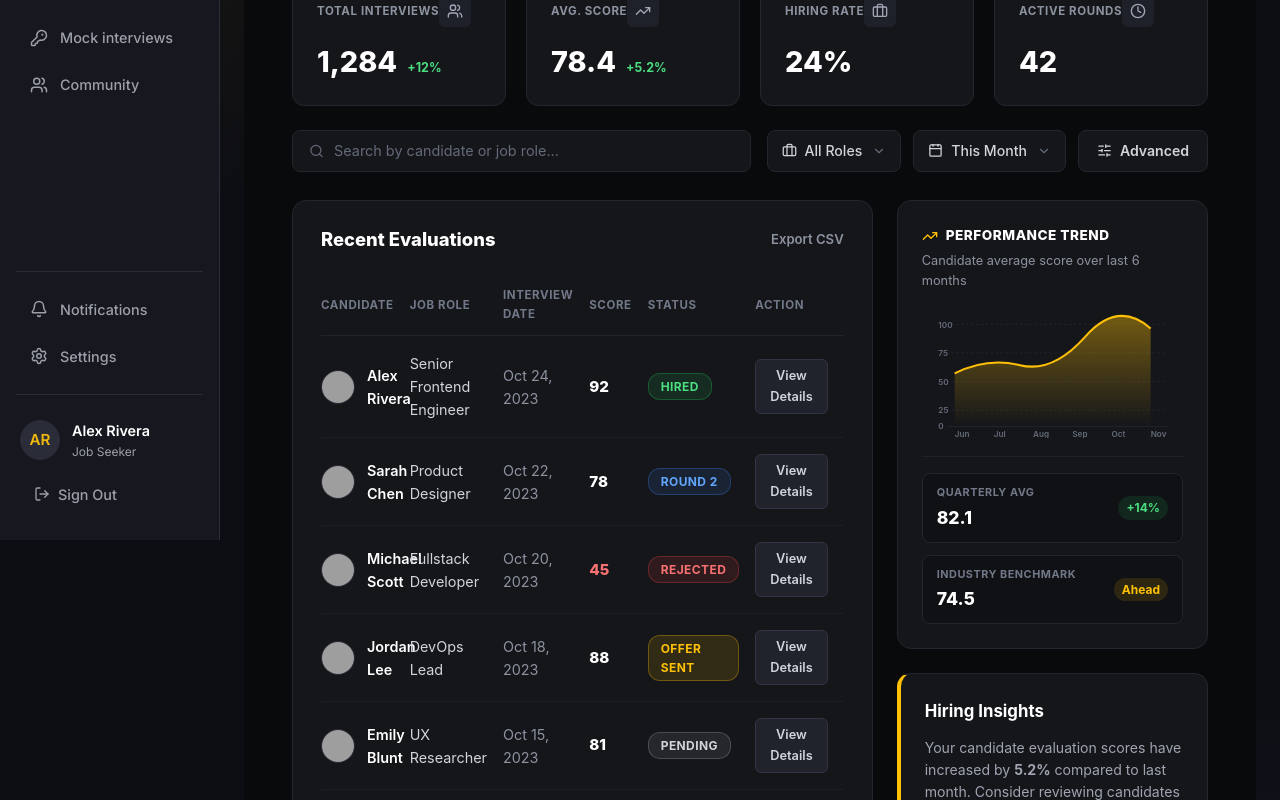
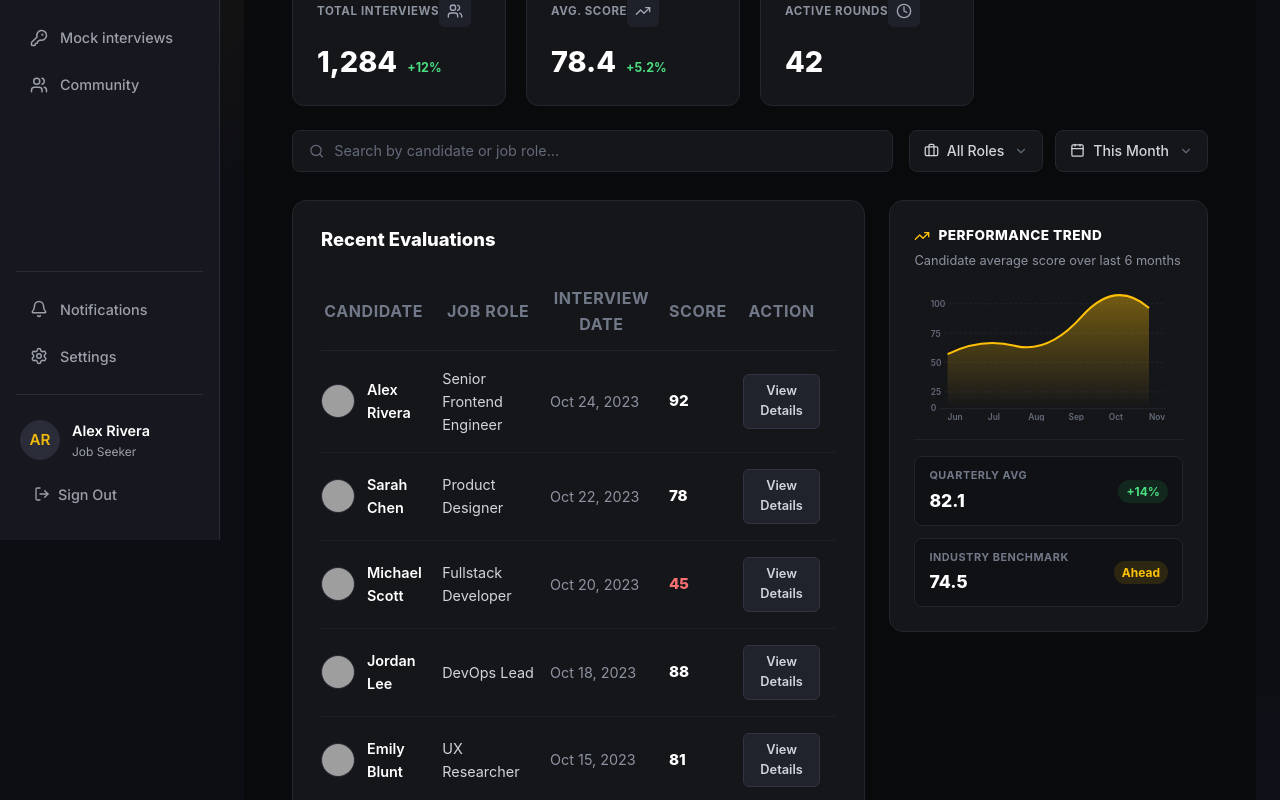
Before and after one commit to IntelliHire-project/Source-code, a React (Create React App) app in the folder frontend/: page /candidate/interview-history in a window 1280 px wide. Shown: the part 260-1060 px from the top of the page. Built offline with nearby package versions, Linux system fonts and the light colour scheme; grey boxes are pictures that could not be loaded.

Commit message:
feat: implement candidate mock interview history dashboard with filtering and analytics visualization

```diff
--- a/frontend/src/pages/candidate/MockInterview/InterviewHistory.css
+++ b/frontend/src/pages/candidate/MockInterview/InterviewHistory.css
@@ -526,33 +526,7 @@
   margin: 0;
 }
 
-.export-csv-btn {
-  background: none;
-  border: none;
-  color: #8c93a0;
-  font-size: 0.82rem;
-  font-weight: 600;
-  cursor: pointer;
-  transition: color 0.2s ease;
-}
-
-.export-csv-btn:hover {
-  color: #ffffff;
-}
-
-.table-responsive-wrapper {
-  overflow-x: auto;
-}
-
-.evaluations-table {
-  width: 100%;
-  border-collapse: collapse;
-  text-align: left;
-}
-
 .evaluations-table th {
-  font-size: 0.72rem;
-  font-weight: 700;
   color: #717888;
   letter-spacing: 0.6px;
   padding: 12px 16px 12px 0;
--- a/frontend/src/pages/candidate/MockInterview/InterviewHistory.jsx
+++ b/frontend/src/pages/candidate/MockInterview/InterviewHistory.jsx
@@ -8,7 +8,6 @@ import {
   Clock,
   Search,
   ChevronDown,
-  SlidersHorizontal,
   Calendar,
   ExternalLink,
   ChevronLeft,
@@ -105,7 +104,6 @@ export default function InterviewHistory() {
   const [selectedDate, setSelectedDate]  = useState('thisMonth');
   const [showRoleDD, setShowRoleDD]      = useState(false);
   const [showDateDD, setShowDateDD]      = useState(false);
-  const [showAdvanced, setShowAdvanced]  = useState(false);
   const roleRef = useRef(null);
   const dateRef = useRef(null);
 
@@ -196,18 +194,6 @@ export default function InterviewHistory() {
 
           <div className="kpi-card">
             <div className="kpi-header">
-              <span className="kpi-label">HIRING RATE</span>
-              <div className="kpi-icon-box">
-                <Briefcase size={16} />
-              </div>
-            </div>
-            <div className="kpi-value-row">
-              <span className="kpi-value">24%</span>
-            </div>
-          </div>
-
-          <div className="kpi-card">
-            <div className="kpi-header">
               <span className="kpi-label">ACTIVE ROUNDS</span>
               <div className="kpi-icon-box">
                 <Clock size={16} />
@@ -284,41 +270,11 @@ export default function InterviewHistory() {
               )}
             </div>
 
-            {/* Advanced toggle */}
-            <button
-              type="button"
-              className={`filter-action-btn ${showAdvanced ? 'active' : ''}`}
-              onClick={() => setShowAdvanced(p => !p)}
-            >
-              <SlidersHorizontal size={15} />
-              <span>Advanced</span>
-            </button>
+
           </div>
         </div>
 
-        {/* Advanced Filter Panel */}
-        {showAdvanced && (
-          <div className="advanced-filter-panel">
-            <div className="adv-group">
-              <label className="adv-label">STATUS</label>
-              <div className="adv-chips">
-                {['Hired', 'Round 2', 'Rejected', 'Offer Sent', 'Pending'].map(s => (
-                  <span key={s} className="adv-chip">{s}</span>
-                ))}
-              </div>
-            </div>
-            <div className="adv-group">
-              <label className="adv-label">SCORE RANGE</label>
-              <div className="adv-score-range">
-                <input type="range" min="0" max="100" defaultValue="0" className="adv-slider" />
-                <span className="adv-range-label">0 – 100</span>
-              </div>
-            </div>
-            <button className="adv-reset-btn" onClick={() => { setSelectedRole('all'); setSelectedDate('thisMonth'); setShowAdvanced(false); }}>
-              Reset Filters
-            </button>
-          </div>
-        )}
+
 
         {/* Workspace Layout Grid: Left Table & Right Analytics */}
         <div className="history-content-grid">
@@ -326,9 +282,6 @@ export default function InterviewHistory() {
           <div className="evaluations-table-card">
             <div className="table-card-header">
               <h3 className="card-heading">Recent Evaluations</h3>
-              <button type="button" className="export-csv-btn">
-                Export CSV
-              </button>
             </div>
 
             <div className="table-responsive-wrapper">
@@ -339,7 +292,6 @@ export default function InterviewHistory() {
                     <th>JOB ROLE</th>
                     <th>INTERVIEW DATE</th>
                     <th>SCORE</th>
-                    <th>STATUS</th>
                     <th>ACTION</th>
                   </tr>
                 </thead>
@@ -363,11 +315,7 @@ export default function InterviewHistory() {
                           {item.score}
                         </span>
                       </td>
-                      <td>
-                        <span className={`status-pill ${item.statusClass}`}>
-                          {item.status}
-                        </span>
-                      </td>
+
                       <td>
                         <button
                           type="button"
@@ -510,18 +458,7 @@ export default function InterviewHistory() {
               </div>
             </div>
 
-            {/* Hiring Insights Card */}
-            <div className="hiring-insights-card">
-              <div className="insights-header">
-                <h4>Hiring Insights</h4>
-              </div>
-              <p className="insights-body">
-                Your candidate evaluation scores have increased by <strong>5.2%</strong> compared to last month. Consider reviewing candidates with scores above <strong>85</strong> for expedited final rounds.
-              </p>
-              <button type="button" className="generate-report-btn">
-                Generate Full Report
-              </button>
-            </div>
+
           </div>
         </div>
       </div>
```
